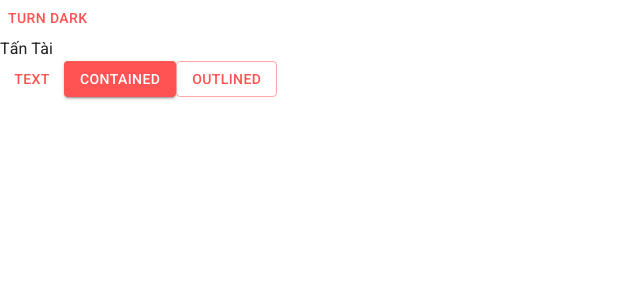
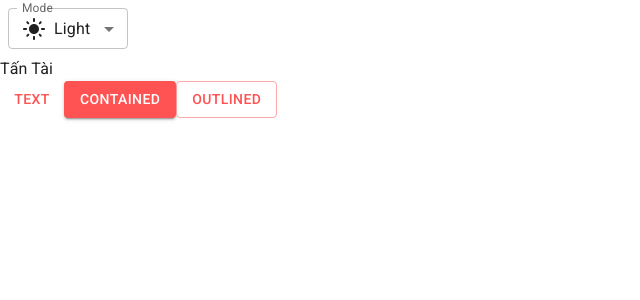
Before and after one commit to nhtt01/trello_web, a React (Vite) app: page / in a window 1280 px wide. Shown: the top 300 px of the page, without its empty margins (0-640 px from the left). Built offline with nearby package versions, Linux system fonts and the light colour scheme.

Commit message:
dark_light_p2

```diff
--- a/src/App.jsx
+++ b/src/App.jsx
@@ -1,24 +1,55 @@
-import { Button } from '@mui/material'
-import { useColorScheme } from '@mui/material/styles'
+import Button from '@mui/material/Button'
+import {useColorScheme} from '@mui/material/styles'
+import InputLabel from '@mui/material/InputLabel'
+import MenuItem from '@mui/material/MenuItem'
+import FormControl from '@mui/material/FormControl'
+import Select from '@mui/material/Select'
+import LightModeIcon from '@mui/icons-material/LightMode'
+import DarkModeOutlinedIcon from '@mui/icons-material/DarkModeOutlined'
+import SettingsBrightnessIcon from '@mui/icons-material/SettingsBrightness'
+import Box from '@mui/material/Box'
 
+function ModelSelect() {
+  const { mode, setMode } = useColorScheme()
+  const handleChange = (event) => {
+    setMode(event.target.value)
+  }
 
-function ModeToggle() {
-  const { mode, setMode } = useColorScheme()
   return (
-    <Button
-      onClick={() => {
-        setMode(mode === 'light' ? 'dark' : 'light')
-      }}
-    >
-      {mode === 'light' ? 'Turn dark' : 'Turn light'}
-    </Button>
+    <FormControl sx={{ m: 1, minWidth: 120 }} size="small">
+      <InputLabel id="label-select-dark-light-mode">Mode</InputLabel>
+      <Select
+        labelId="label-select-dark-light-mode"
+        id="select-dark-light-mode"
+        value={mode}
+        label="Age"
+        onChange={handleChange}
+      >
+        <MenuItem value={'light'}>
+          <div style={{ display:'flex', alignItems:'center', gap:'8px' }}>
+            <LightModeIcon/> Light
+          </div>
+        </MenuItem>
+        <MenuItem value={'dark'}>
+          <Box sx={{ display:'flex', alignItems:'center', gap:'8px' }}>
+            <DarkModeOutlinedIcon/> Dark
+          </Box>
+        </MenuItem>
+        <MenuItem value={'system'}>
+          <Box sx={{ display:'flex', alignItems:'center', gap:'8px' }}>
+            <SettingsBrightnessIcon/> System
+          </Box>
+        </MenuItem>
+      </Select>
+    </FormControl>
   )
 }
+
 
 function App() {
   return (
     <>
-      < ModeToggle />
+      < ModelSelect />
       <div>Tấn Tài</div>
       <Button variant="text">Text</Button>
       <Button variant="contained">Contained</Button>
```
